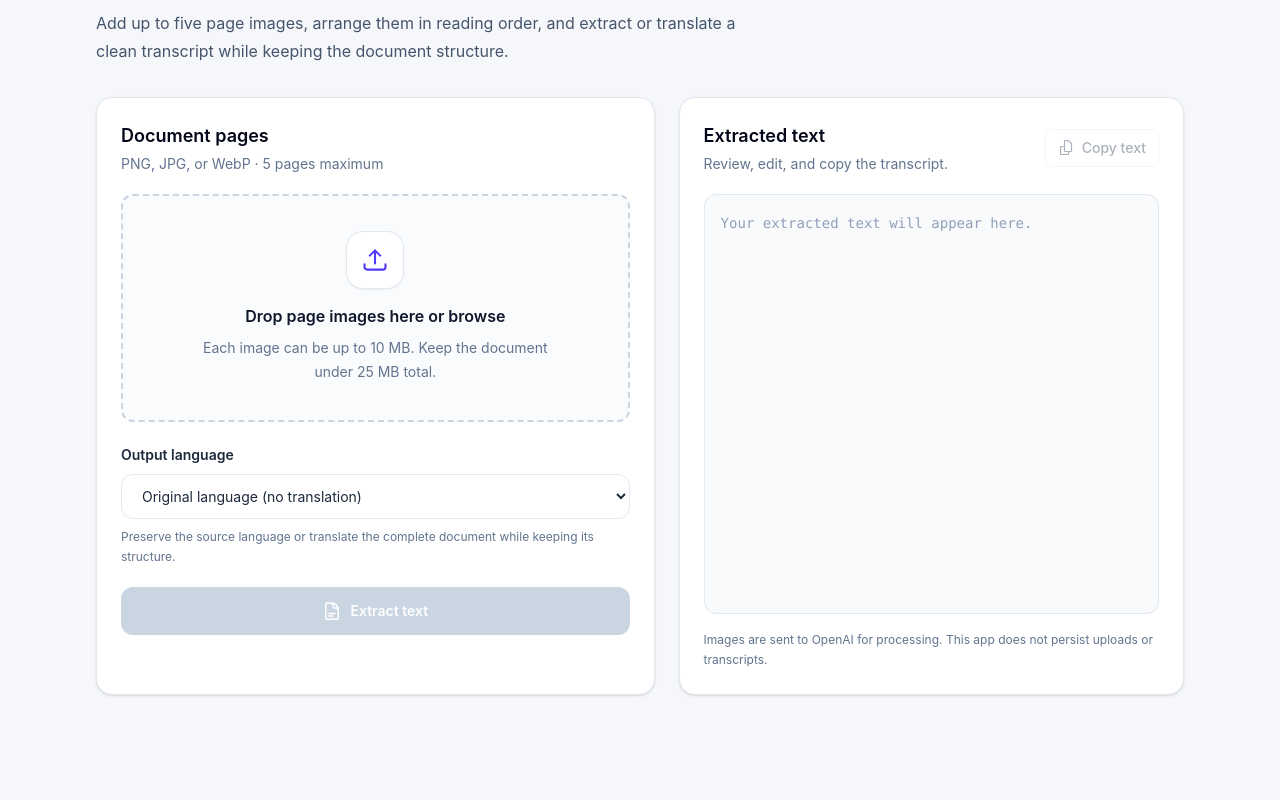
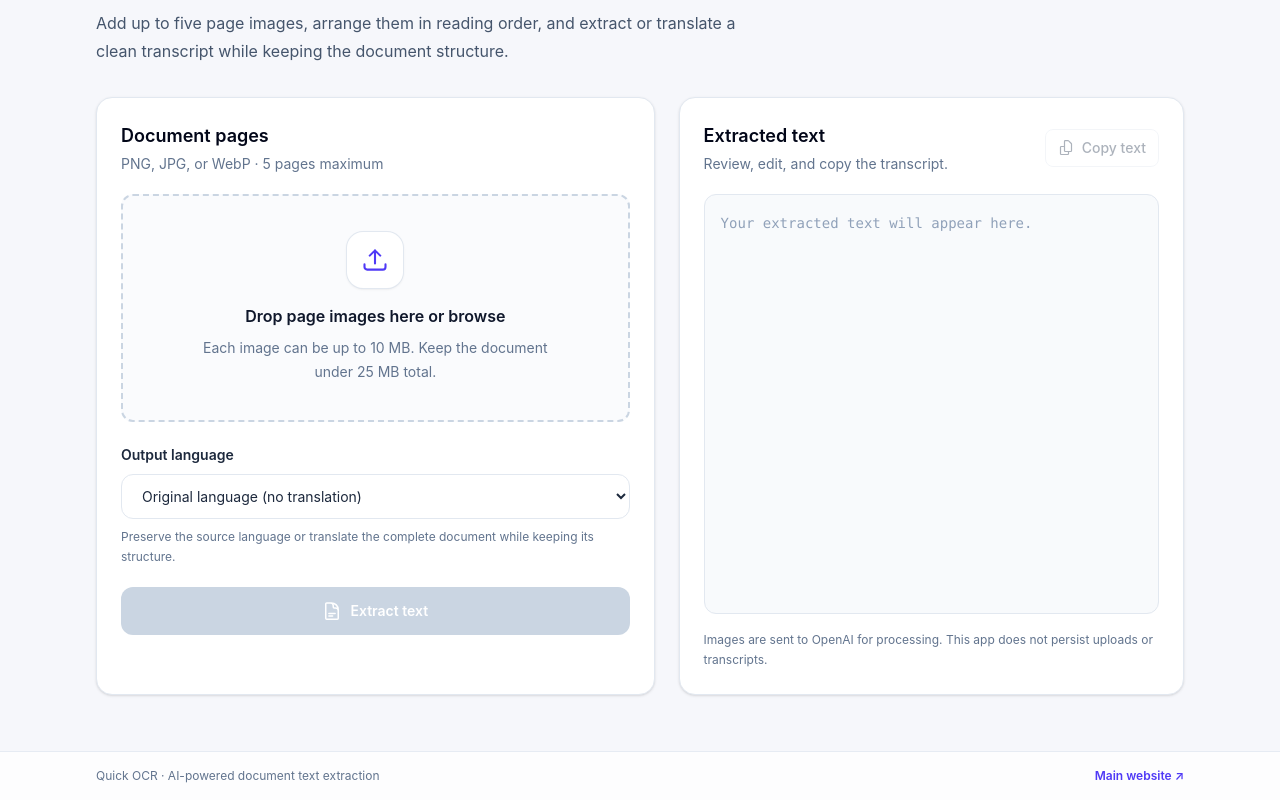
Before and after one commit to louispaulet/quick_ocr, a React (Vite) app: page / in a window 1280 px wide. Shown: the part 252-1052 px from the top of the page. Before the commit the page ends 1003 px from the top, so only its background shows below. Built offline with nearby package versions, Linux system fonts and the light colour scheme.

Commit message:
Add main website footer link

```diff
--- a/src/App.tsx
+++ b/src/App.tsx
@@ -560,11 +560,33 @@ function SiteHeader() {
   );
 }
 
+function SiteFooter() {
+  return (
+    <footer className="mt-auto border-t border-slate-200/80 bg-white/80">
+      <div className="mx-auto flex max-w-6xl flex-col items-start justify-between gap-2 px-5 py-4 text-xs text-slate-500 sm:flex-row sm:items-center sm:px-8">
+        <p>Quick OCR · AI-powered document text extraction</p>
+        <a
+          aria-label="Visit Louis Paulet's main website"
+          className="font-semibold text-indigo-600 transition hover:text-indigo-800 focus-visible:outline-2 focus-visible:outline-offset-4 focus-visible:outline-indigo-600"
+          href="https://louispaulet.github.io/"
+          rel="noreferrer"
+          target="_blank"
+        >
+          Main website <span aria-hidden="true">↗</span>
+        </a>
+      </div>
+    </footer>
+  );
+}
+
 function SiteLayout() {
   return (
-    <div className="min-h-screen bg-[#f6f7fb] text-slate-950">
+    <div className="flex min-h-screen flex-col bg-[#f6f7fb] text-slate-950">
       <SiteHeader />
-      <Outlet />
+      <div className="flex-1">
+        <Outlet />
+      </div>
+      <SiteFooter />
     </div>
   );
 }
```
Also changed, not shown: 1 other file (tests, documents, lock files or other folders).
